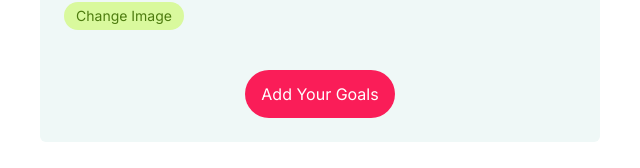
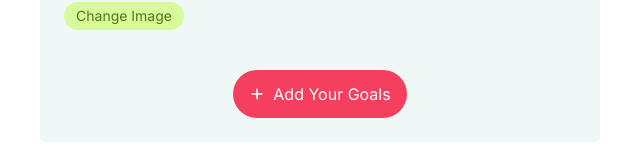
Before and after one commit to FINAL-PROJECT-ALTA/FE, a Next.js app: page /profile in a window 1280 px wide. Shown: the part 293-461 px from the top of the page, without its empty margins (320-960 px from the left). Built offline with nearby package versions, Linux system fonts and the light colour scheme; no server answers; sample sign-in values are in the browser's storage.

Commit message:
change api response from backend

```diff
--- a/pages/goals/index.jsx
+++ b/pages/goals/index.jsx
@@ -59,7 +59,7 @@ export default function Goals() {
         console.log(err, "error");
       })
       .finally(() => {
-        router.push("/");
+        router.push("/profile");
       });
   }
 
--- a/pages/profile/index.jsx
+++ b/pages/profile/index.jsx
@@ -6,6 +6,8 @@ import FeatureTitle from "../../components/featureTitle";
 import { useRouter } from "next/router";
 import axios from "axios";
 import ReactLoading from "react-loading";
+import { HiPencil } from "react-icons/hi";
+import { HiPlus } from "react-icons/hi";
 
 export default function Profile() {
   const getToken =
@@ -22,10 +24,13 @@ export default function Profile() {
   const [name, setName] = useState("");
   const [email, setEmail] = useState("");
   const [gender, setGender] = useState("");
+  const [goal, setGoal] = useState([]);
   const [age, setAge] = useState();
   const [height, setHeight] = useState();
   const [weight, setWeight] = useState();
   const [target, setTarget] = useState("");
+
+  console.log(goal.length);
 
   useEffect(() => {
     setLoading(true);
@@ -37,13 +42,14 @@ export default function Profile() {
       },
     })
       .then(({ data }) => {
-        setName(data.data.Name);
-        setEmail(data.data.Email);
-        setGender(data.data.Gender);
-        setAge(data.data.Goal[data.data.Goal.length - 1].Age);
-        setHeight(data.data.Goal[data.data.Goal.length - 1].Height);
-        setWeight(data.data.Goal[data.data.Goal.length - 1].Weight);
-        setTarget(data.data.Goal[data.data.Goal.length - 1].Target);
+        setName(data.data.name);
+        setEmail(data.data.email);
+        setGender(data.data.gender);
+        setGoal(data.data.goal);
+        setAge(data.data.goal[data.data.goal.length - 1].age);
+        setHeight(data.data.goal[data.data.goal.length - 1].height);
+        setWeight(data.data.goal[data.data.goal.length - 1].weight);
+        setTarget(data.data.goal[data.data.goal.length - 1].target);
       })
       .catch((err) => {
         console.log(err, "error");
@@ -82,9 +88,24 @@ export default function Profile() {
         <div className="w-full my-3 p-6 rounded-md bg-floor relative">
           {/* Logout Button */}
           <div className="absolute right-3 top-3">
-            <button onClick={handleLogout} className="text-lg text-lime-700 font-semibold inline-flex items-center py-2 px-3 bg-light-green/80 hover:bg-lime-200 hover:text-dark-green rounded-md"><p>Logout</p><svg xmlns="http://www.w3.org/2000/svg" className="h-5 w-5 ml-2" viewBox="0 0 20 20" fill="currentColor">
-              <path fillRule="evenodd" d="M3 3a1 1 0 00-1 1v12a1 1 0 102 0V4a1 1 0 00-1-1zm10.293 9.293a1 1 0 001.414 1.414l3-3a1 1 0 000-1.414l-3-3a1 1 0 10-1.414 1.414L14.586 9H7a1 1 0 100 2h7.586l-1.293 1.293z" clipRule="evenodd" />
-            </svg></button>
+            <button
+              onClick={handleLogout}
+              className="text-lg text-lime-700 font-semibold inline-flex items-center py-2 px-3 bg-light-green/80 hover:bg-lime-200 hover:text-dark-green rounded-md"
+            >
+              <p>Logout</p>
+              <svg
+                xmlns="http://www.w3.org/2000/svg"
+                className="h-5 w-5 ml-2"
+                viewBox="0 0 20 20"
+                fill="currentColor"
+              >
+                <path
+                  fillRule="evenodd"
+                  d="M3 3a1 1 0 00-1 1v12a1 1 0 102 0V4a1 1 0 00-1-1zm10.293 9.293a1 1 0 001.414 1.414l3-3a1 1 0 000-1.414l-3-3a1 1 0 10-1.414 1.414L14.586 9H7a1 1 0 100 2h7.586l-1.293 1.293z"
+                  clipRule="evenodd"
+                />
+              </svg>
+            </button>
           </div>
           <div className="flex items-center">
             <div className="flex flex-col">
@@ -151,11 +172,21 @@ export default function Profile() {
             )}
           </div>
           <div className="text-center mt-5">
-            <Link href="/goals">
-              <button className="bg-mexican-pink rounded-full px-4 py-3 text-white">
-                Add Your Goals
-              </button>
-            </Link>
+            {goal.length > 0 ? (
+              <Link href="/goals">
+                <button className="bg-rose-500 hover:bg-rose-600 rounded-full px-4 py-3 text-white inline-flex items-center">
+                  <HiPencil className="mr-2" />
+                  Change Your Goals
+                </button>
+              </Link>
+            ) : (
+              <Link href="/goals">
+                <button className="bg-rose-500 hover:bg-rose-600 rounded-full px-4 py-3 text-white inline-flex items-center">
+                  <HiPlus className="mr-2" />
+                  Add Your Goals
+                </button>
+              </Link>
+            )}
           </div>
         </div>
       </div>
```
